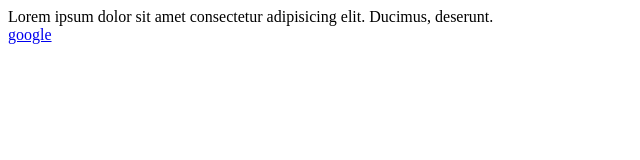
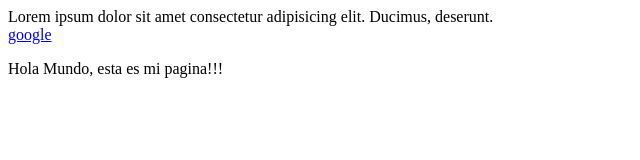
Before and after one commit to apuniello/Prueba1, a plain HTML site: page index.html in a window 1280 px wide. Shown: the whole page, without its empty margins (0-640 px from the left). Drawn offline with Linux system fonts and the light colour scheme.

Commit message:
sgundo cambio

```diff
--- a/index.html
+++ b/index.html
@@ -9,5 +9,6 @@
 <body>
   <div>Lorem ipsum dolor sit amet consectetur adipisicing elit. Ducimus, deserunt.</div>
   <a href="www.google.com">google</a>
+  <p>Hola Mundo, esta es mi pagina!!!</p>
 </body>
 </html>
```
